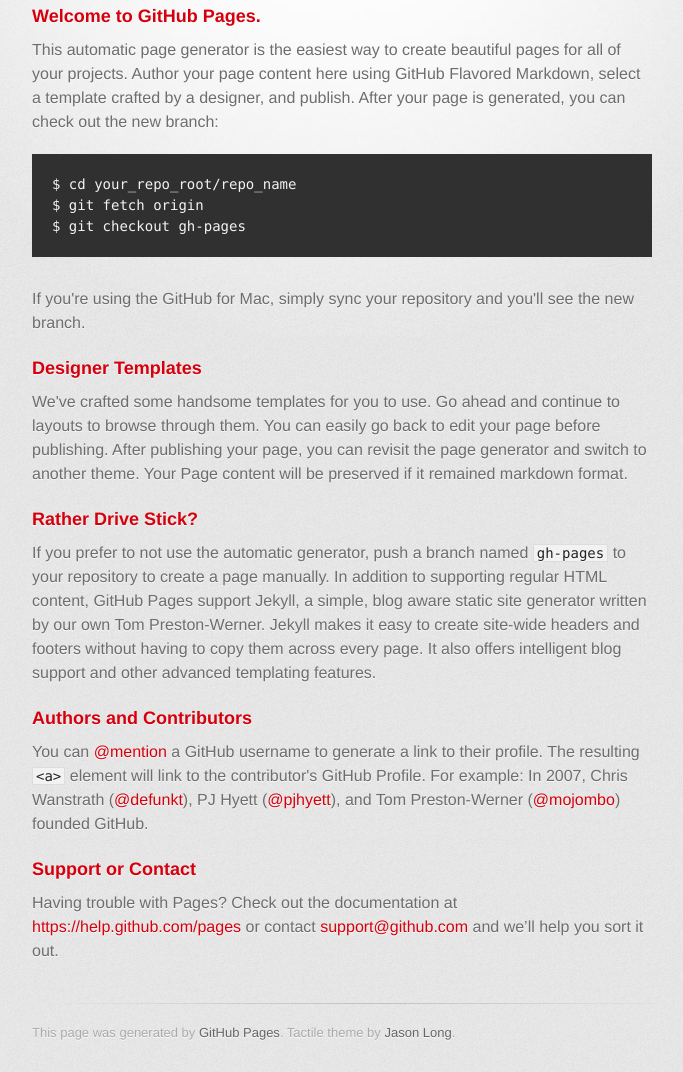
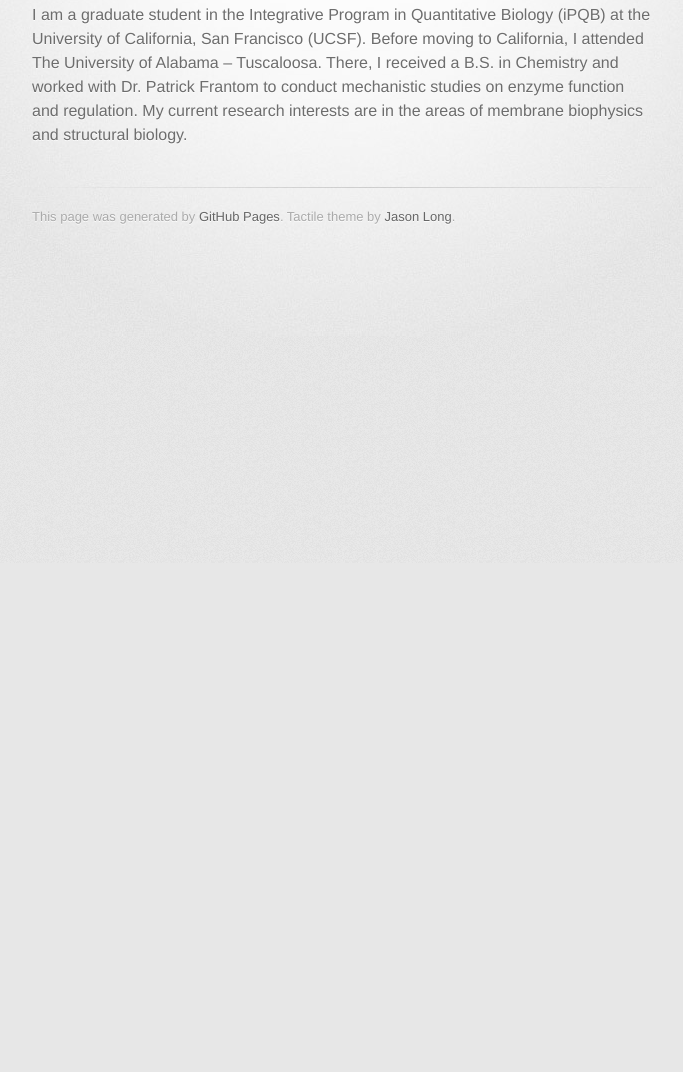
Before and after one commit to ybirman/ybirman.github.io, a plain HTML site: page index.html in a window 1280 px wide. Shown: the part 237-1309 px from the top of the page, without its empty margins (298-981 px from the left). After the commit the page ends 800 px from the top, so only its background shows below. Drawn offline with Linux system fonts and the light colour scheme; a web font is replaced by a local one.

Commit message:
Replace master branch with page content via GitHub

```diff
--- a/index.html
+++ b/index.html
@@ -29,37 +29,7 @@
         <hr>
 
         <section id="main_content">
-          <h3>
-<a id="welcome-to-github-pages" class="anchor" href="#welcome-to-github-pages" aria-hidden="true"><span class="octicon octicon-link"></span></a>Welcome to GitHub Pages.</h3>
-
-<p>This automatic page generator is the easiest way to create beautiful pages for all of your projects. Author your page content here using GitHub Flavored Markdown, select a template crafted by a designer, and publish. After your page is generated, you can check out the new branch:</p>
-
-<pre><code>$ cd your_repo_root/repo_name
-$ git fetch origin
-$ git checkout gh-pages
-</code></pre>
-
-<p>If you're using the GitHub for Mac, simply sync your repository and you'll see the new branch.</p>
-
-<h3>
-<a id="designer-templates" class="anchor" href="#designer-templates" aria-hidden="true"><span class="octicon octicon-link"></span></a>Designer Templates</h3>
-
-<p>We've crafted some handsome templates for you to use. Go ahead and continue to layouts to browse through them. You can easily go back to edit your page before publishing. After publishing your page, you can revisit the page generator and switch to another theme. Your Page content will be preserved if it remained markdown format.</p>
-
-<h3>
-<a id="rather-drive-stick" class="anchor" href="#rather-drive-stick" aria-hidden="true"><span class="octicon octicon-link"></span></a>Rather Drive Stick?</h3>
-
-<p>If you prefer to not use the automatic generator, push a branch named <code>gh-pages</code> to your repository to create a page manually. In addition to supporting regular HTML content, GitHub Pages support Jekyll, a simple, blog aware static site generator written by our own Tom Preston-Werner. Jekyll makes it easy to create site-wide headers and footers without having to copy them across every page. It also offers intelligent blog support and other advanced templating features.</p>
-
-<h3>
-<a id="authors-and-contributors" class="anchor" href="#authors-and-contributors" aria-hidden="true"><span class="octicon octicon-link"></span></a>Authors and Contributors</h3>
-
-<p>You can <a href="https://github.com/blog/821" class="user-mention">@mention</a> a GitHub username to generate a link to their profile. The resulting <code>&lt;a&gt;</code> element will link to the contributor's GitHub Profile. For example: In 2007, Chris Wanstrath (<a href="https://github.com/defunkt" class="user-mention">@defunkt</a>), PJ Hyett (<a href="https://github.com/pjhyett" class="user-mention">@pjhyett</a>), and Tom Preston-Werner (<a href="https://github.com/mojombo" class="user-mention">@mojombo</a>) founded GitHub.</p>
-
-<h3>
-<a id="support-or-contact" class="anchor" href="#support-or-contact" aria-hidden="true"><span class="octicon octicon-link"></span></a>Support or Contact</h3>
-
-<p>Having trouble with Pages? Check out the documentation at <a href="https://help.github.com/pages">https://help.github.com/pages</a> or contact <a href="mailto:support@github.com">support@github.com</a> and we’ll help you sort it out.</p>
+          <p>I am a graduate student in the Integrative Program in Quantitative Biology (iPQB) at the University of California, San Francisco (UCSF). Before moving to California, I attended The University of Alabama – Tuscaloosa. There, I received a B.S. in Chemistry and worked with Dr. Patrick Frantom to conduct mechanistic studies on enzyme function and regulation. My current research interests are in the areas of membrane biophysics and structural biology. </p>
         </section>
 
         <footer>
```
Also changed, not shown: params.json (+1 -1 lines).
